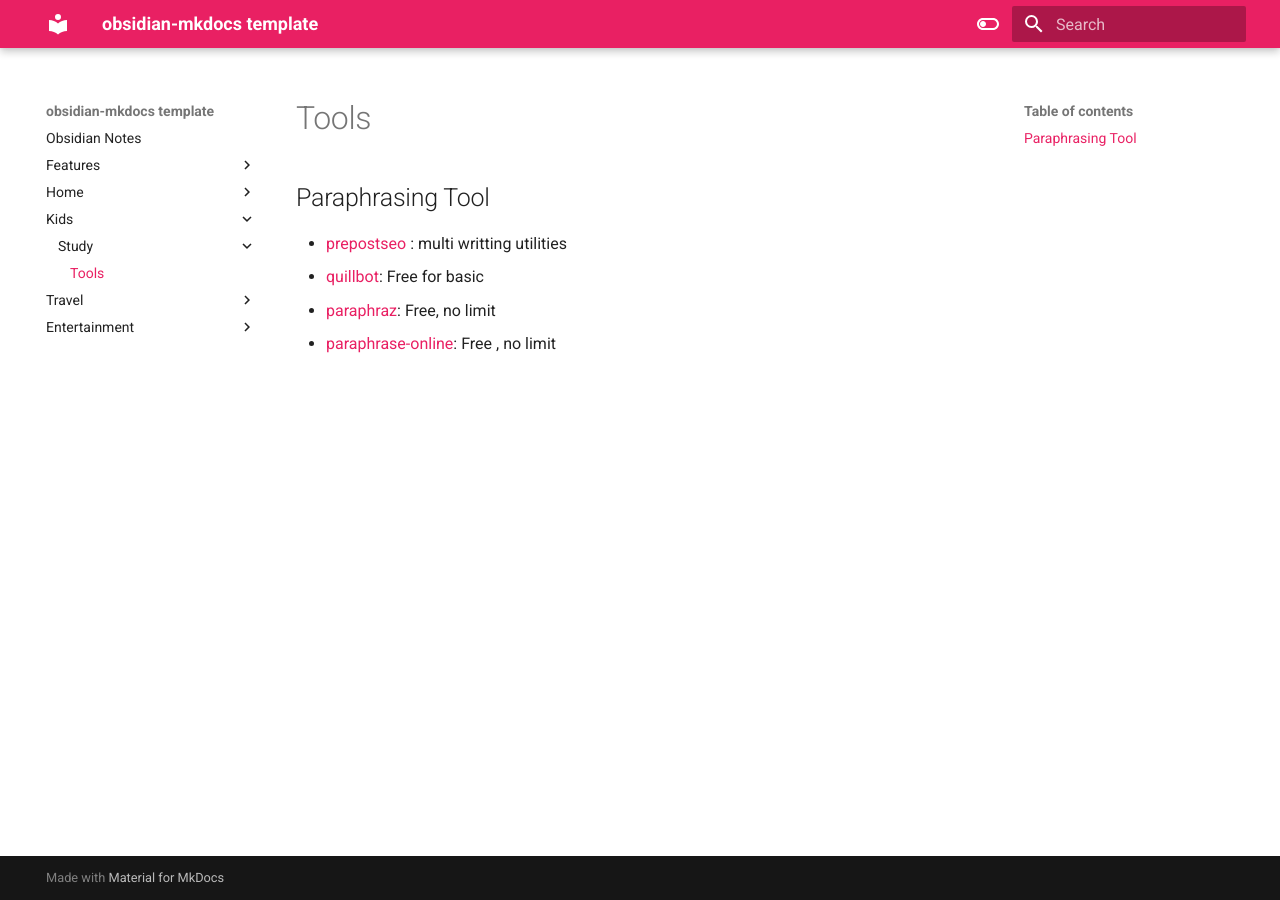
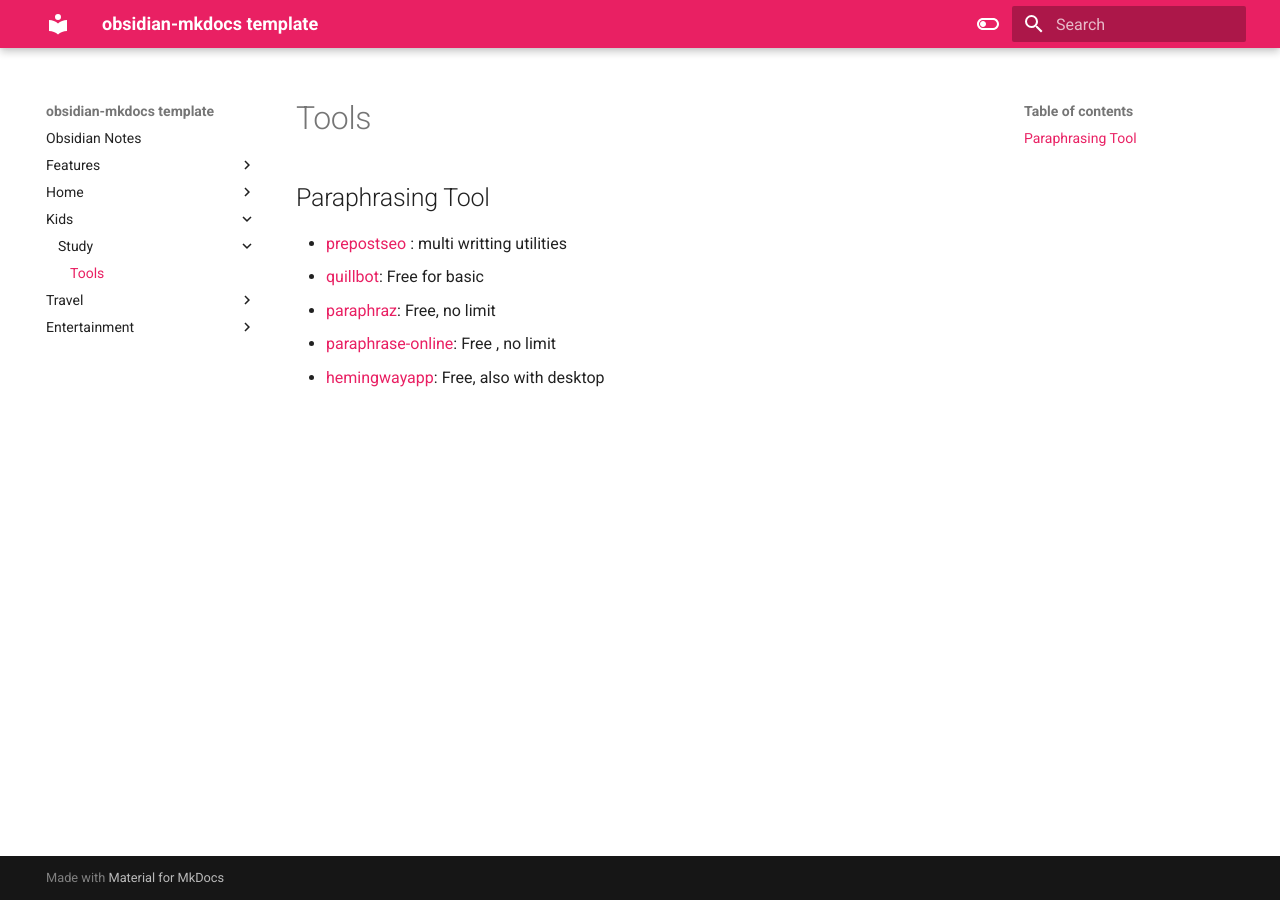
Before and after one commit to macsymgit/obsidian, an MkDocs documentation site: the page built from docs/Kids/Study/Tools.md, in a window 1280 px wide. Built offline with MkDocs 1.6.1 and Material for MkDocs 9.7.7, drawn with Linux system fonts in a browser that asks for light colours.

Commit message:
vault backup: 2022-10-29 08:36:25

```diff
--- a/docs/Kids/Study/Tools.md
+++ b/docs/Kids/Study/Tools.md
@@ -3,3 +3,4 @@
 - [quillbot](https://quillbot.com/): Free for basic
 - [paraphraz](https://paraphraz.it/): Free, no limit
 - [paraphrase-online](https://paraphrase-online.com/): Free , no limit
+- [hemingwayapp](https://hemingwayapp.com/): Free, also with desktop
```
Also changed, not shown: docs/Home/Investment/GIC.md (added), 1 other file.
